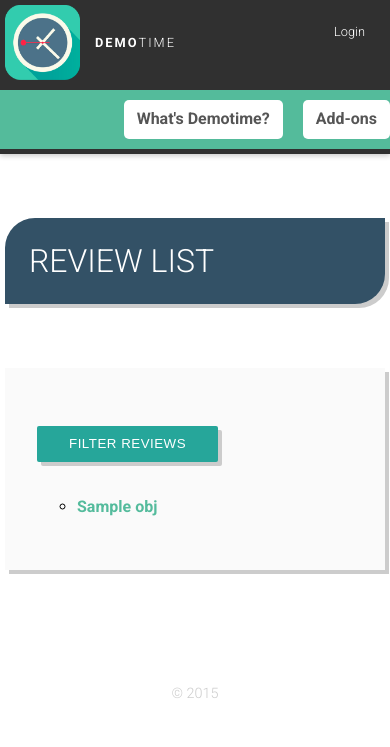
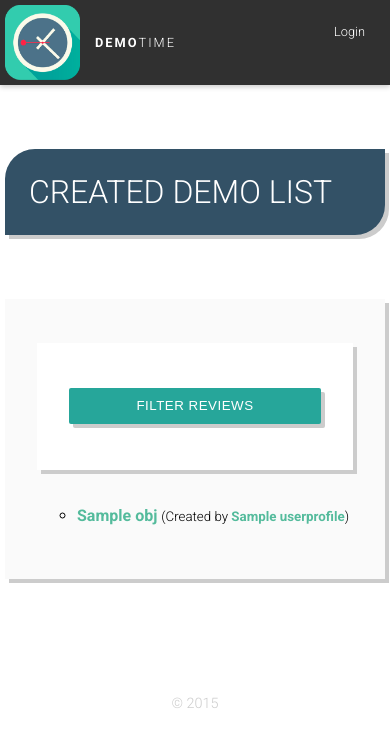
Before and after one commit to domestique/demotime, a Django app: template demotime/demotime/templates/demotime/demo_list.html in a window 390 px wide. Shown: the top 747 px of the page. Run offline with Django 3.2, Linux system fonts and the light colour scheme; the template is opened without the code that fills it: most values are stand-ins (such as "Sample title", 1, 10 or a date in 2020).

Commit message:
Create Review/Demo ListViews with Filtering - UI

```diff
--- a/demotime/demotime/templates/demotime/demo_list.html
+++ b/demotime/demotime/templates/demotime/demo_list.html
@@ -1,18 +1,41 @@
-{% extends 'layout-marketing.html' %}
+{% extends 'base.html' %}
 
 {% block styles %}
 {{ block.super }}
 <style>
-    input[type="submit"] {
+    section section {
+        overflow:hidden;
+        text-align:center;
+    }
+    .filters select {
+        margin-right:1.5em;
+        margin-bottom:1em;
+    }
+    .filters input[type="submit"] {
         margin-top:2em;
+        margin-left:1em;
+        width:50%;
+    }
+    @media screen and (max-width:680px) {
+        .filters select {
+            width:100%;
+            margin-bottom:2em;
+        }
+        .filters input[type="submit"] {
+            float:none;
+            margin:1em 0;
+            width:100%;
+            display:block;
+        }
     }
 </style>
 {% endblock %}
 
 {% block content %}
-    <h1>Review List</h1>
+    <h1 class="heading">Created Demo List</h1>
     <section>
-        <form action="" method="get">
+        <section>
+            <form action="" method="get" class="filters">
                 {% for form in form %}
                     <label style="display: inline;">{{ form.label }}</label>
                     {{ form.errors }}
@@ -20,10 +43,18 @@
                 {% endfor %}
                 <input type="submit" value="Filter Reviews">
             </form>
+        </section>
         <ul>
+            {% if object_list %}
                 {% for obj in object_list %}
-                <li><a href="{{ obj.get_absolute_url }}">{{ obj.title }}</a></li>
+                    <li>
+                        <a href="{{ obj.get_absolute_url }}">{{ obj.title }}</a> <span class="icon icon-{{ obj.state }}"></span>
+                        <small>(Created by <a href="{{ obj.creator.userprofile.get_absolute_url }}">{{ obj.creator.userprofile }}</a>)</small>
+                    </li>
                 {% endfor %}
+            {% else %}
+                <li>No demos found matching your search.</li>
+            {% endif %}
         </ul>
     </section>
 {% endblock %}
--- a/demotime/demotime/templates/demotime/profile.html
+++ b/demotime/demotime/templates/demotime/profile.html
@@ -36,7 +36,7 @@
     {% endif %}
 </h1>
 
-<div class="split by:2/1 with-gap:5">
+<div class="split~680 by:2/1 with-gap:5">
     <div class="cel">
         {% if object.avatar.name %}
             <img src="{{ MEDIA_URL }}{{ object.avatar.name }}" width="475" height="370" class="avatar">
--- a/demotime/demotime/templates/includes/reviews_box.html
+++ b/demotime/demotime/templates/includes/reviews_box.html
@@ -3,6 +3,7 @@
 {% if type = "demos" %}
     <h3 class="icon icon-calendar">
         Open Demos
+        <a href="{% url 'review-list' %}?creator={{ user.pk }}">(View all)</a>
     </h3>
 {% elif type = "reviews" %}
     <h3 class="icon icon-inbox">
@@ -32,8 +33,5 @@
                 </li>
             {% endfor %}
         </ul>
-        {% if type = "demos" %}
-            <a href="{% url 'review-list' %}?creator={{ user.pk }}">View all demos</a>
-        {% endif %}
     {% endif %}
 </section>
```
Lines whose indentation alone changed are shown as unchanged.
